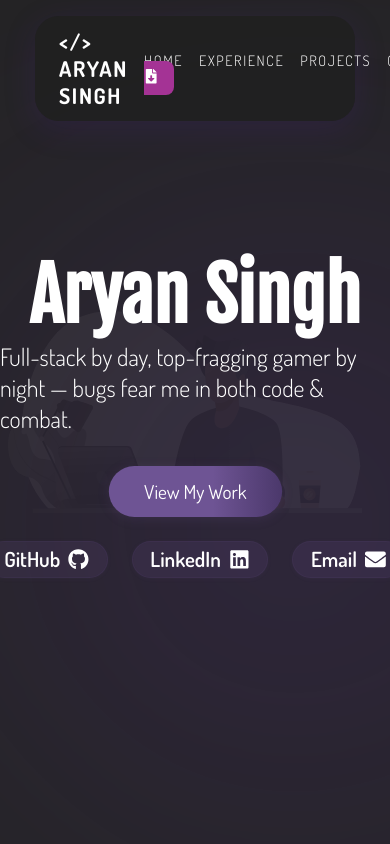
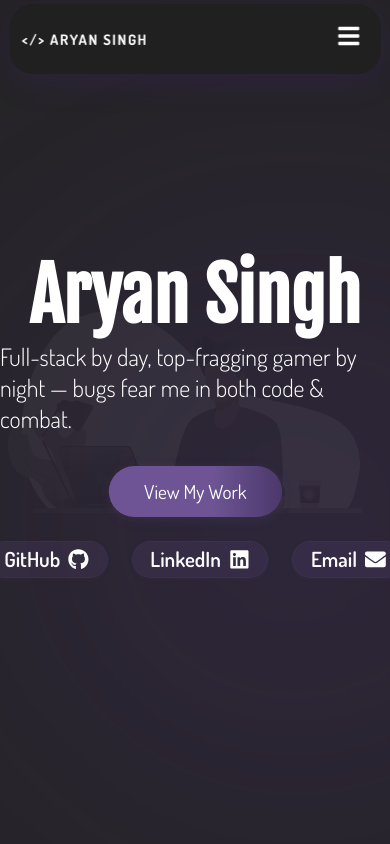
Before and after one commit to dimssu/Dissu-Portfolio, a React (Vite) app: page /home in a window 390 px wide. Shown: the top 844 px of the page. Built offline with nearby package versions, Linux system fonts and the light colour scheme.

Commit message:
Made navbar responsive

```diff
--- a/src/Components/NavBar/Navbar.module.scss
+++ b/src/Components/NavBar/Navbar.module.scss
@@ -24,10 +24,56 @@
     transition: background 0.5s ease, box-shadow 0.5s, backdrop-filter 0.5s;
     backdrop-filter: blur(0px);
 
+    .NavbarLogo {
+        h1 {
+            margin: 0;
+            font-size: 1.2rem;
+
+            @media (max-width: 768px) {
+                font-size: 1rem;
+            }
+
+            @media (max-width: 480px) {
+                font-size: 0.9rem;
+            }
+        }
+    }
+
+    .NavbarLinksContainer {
+        display: flex;
+        align-items: center;
+        gap: 1rem;
+
+        @media (max-width: 768px) {
+            gap: 0.5rem;
+        }
+    }
+
+    // Desktop Navigation
+    .DesktopNav {
+        @media (max-width: 768px) {
+            display: none;
+        }
+    }
+
     .NavbarLink {
         text-decoration: none;
         color: #fff;
         margin-right: 1rem;
+        transition: color 0.3s ease;
+
+        &:hover {
+            color: #a43395;
+        }
+
+        &:last-child {
+            margin-right: 0;
+        }
+
+        @media (max-width: 768px) {
+            margin-right: 0.5rem;
+            font-size: 0.8rem;
+        }
     }
 
     .ResumeLink {
@@ -39,6 +85,115 @@
         margin-right: 1rem;
         font-size: 0.9rem;
         letter-spacing: 0.1rem;
+        transition: background-color 0.3s ease, transform 0.2s ease;
+
+        &:hover {
+            background-color: #8a2d7e;
+            transform: translateY(-1px);
+        }
+
+        &:last-child {
+            margin-right: 0;
+        }
+
+        @media (max-width: 768px) {
+            padding: 0.4rem 0.8rem;
+            font-size: 0.8rem;
+            margin-right: 0;
+        }
+    }
+
+    // Mobile Hamburger Button
+    .MobileMenuButton {
+        display: none;
+        background: none;
+        border: none;
+        color: #fff;
+        font-size: 1.5rem;
+        cursor: pointer;
+        padding: 0.5rem;
+        border-radius: 0.25rem;
+        transition: color 0.3s ease, background-color 0.3s ease;
+
+        &:hover {
+            color: #a43395;
+            background-color: rgba(255, 255, 255, 0.1);
+        }
+
+        @media (max-width: 768px) {
+            display: block;
+        }
+    }
+
+    // Mobile Navigation Menu
+    .MobileNav {
+        position: absolute;
+        top: 100%;
+        left: 0;
+        right: 0;
+        background: rgba(32, 32, 32, 0.95);
+        backdrop-filter: blur(16px);
+        border-radius: 1rem;
+        margin-top: 0.5rem;
+        padding: 1rem;
+        display: none;
+        flex-direction: column;
+        gap: 0.75rem;
+        box-shadow: 0 8px 32px 0 rgba(78, 31, 148, 0.3);
+        border: 1px solid rgba(255, 255, 255, 0.1);
+
+        @media (max-width: 768px) {
+            display: flex;
+            opacity: 0;
+            transform: translateY(-10px);
+            pointer-events: none;
+            transition: opacity 0.3s ease, transform 0.3s ease;
+        }
+    }
+
+    .MobileNavOpen {
+        @media (max-width: 768px) {
+            opacity: 1;
+            transform: translateY(0);
+            pointer-events: all;
+        }
+    }
+
+    .MobileNavLink {
+        text-decoration: none;
+        color: #fff;
+        padding: 0.75rem;
+        border-radius: 0.5rem;
+        transition: background-color 0.3s ease, color 0.3s ease;
+        text-align: center;
+
+        &:hover {
+            background-color: rgba(164, 51, 149, 0.2);
+            color: #a43395;
+        }
+    }
+
+    .MobileResumeLink {
+        text-decoration: none;
+        background-color: #a43395;
+        color: #fff;
+        padding: 0.75rem;
+        border-radius: 0.5rem;
+        font-weight: 500;
+        text-align: center;
+        transition: background-color 0.3s ease, transform 0.2s ease;
+
+        &:hover {
+            background-color: #8a2d7e;
+            transform: translateY(-1px);
+        }
+
+        span {
+            display: flex;
+            align-items: center;
+            justify-content: center;
+            gap: 0.5rem;
+        }
     }
 }
 
@@ -48,3 +203,37 @@
     backdrop-filter: blur(16px);
     border: 1px solid rgba(255,255,255,0.08);
 }
+
+// Mobile specific adjustments
+@media (max-width: 768px) {
+    .Navbar {
+        width: 90vw;
+        padding: 0.75rem 1rem;
+        top: 0.5rem;
+
+        .NavbarLogo {
+            flex: 1;
+        }
+    }
+}
+
+@media (max-width: 480px) {
+    .Navbar {
+        width: 95vw;
+        padding: 0.75rem 0.75rem;
+        top: 0.25rem;
+        font-size: 0.8rem;
+
+        .MobileNav {
+            margin-top: 0.25rem;
+            padding: 0.75rem;
+            gap: 0.5rem;
+        }
+
+        .MobileNavLink,
+        .MobileResumeLink {
+            padding: 0.6rem;
+            font-size: 0.9rem;
+        }
+    }
+}
--- a/src/Components/NavBar/Navbar.tsx
+++ b/src/Components/NavBar/Navbar.tsx
@@ -1,6 +1,6 @@
 import { useEffect, useState } from 'react';
 import styles from './Navbar.module.scss';
-import { FaFileDownload } from 'react-icons/fa';
+import { FaFileDownload, FaBars, FaTimes } from 'react-icons/fa';
 import resume from '../../assets/Aryan Resume.pdf';
 
 const NAV_LINKS = [
@@ -17,6 +17,7 @@ const NAVBAR_OFFSET_OTHERS = 150;
 
 const Navbar = () => {
   const [scrolled, setScrolled] = useState(false);
+  const [mobileMenuOpen, setMobileMenuOpen] = useState(false);
 
   useEffect(() => {
     const handleScroll = () => {
@@ -26,11 +27,30 @@ const Navbar = () => {
     return () => window.removeEventListener('scroll', handleScroll);
   }, []);
 
+  // Close mobile menu when clicking outside
+  useEffect(() => {
+    const handleClickOutside = (event: MouseEvent) => {
+      const navbar = document.querySelector(`.${styles.Navbar}`);
+      if (navbar && !navbar.contains(event.target as Node)) {
+        setMobileMenuOpen(false);
+      }
+    };
+
+    if (mobileMenuOpen) {
+      document.addEventListener('mousedown', handleClickOutside);
+    }
+
+    return () => {
+      document.removeEventListener('mousedown', handleClickOutside);
+    };
+  }, [mobileMenuOpen]);
+
   const handleNavClick = (target: string) => (e: React.MouseEvent) => {
     e.preventDefault();
 
     if (target === 'download-resume') {
       window.open(resume, '_blank');
+      setMobileMenuOpen(false); // Close mobile menu after action
       return;
     }
 
@@ -39,7 +59,12 @@ const Navbar = () => {
       const offset = (target === 'home-section' || target === 'experience-section') ? NAVBAR_OFFSET_HOME : NAVBAR_OFFSET_OTHERS;
       const y = el.getBoundingClientRect().top + window.pageYOffset - offset;
       window.scrollTo({ top: y, behavior: 'smooth' });
+      setMobileMenuOpen(false); // Close mobile menu after navigation
     }
+  };
+
+  const toggleMobileMenu = () => {
+    setMobileMenuOpen(!mobileMenuOpen);
   };
 
   return (
@@ -47,7 +72,9 @@ const Navbar = () => {
       <div className={styles.NavbarLogo}>
         <h1> {'</>'} Aryan Singh</h1>
       </div>
-      <div className={styles.NavbarLinksContainer}>
+
+      {/* Desktop Navigation */}
+      <div className={`${styles.NavbarLinksContainer} ${styles.DesktopNav}`}>
         {NAV_LINKS.map(link => (
           <a
             key={link.target}
@@ -59,6 +86,29 @@ const Navbar = () => {
           </a>
         ))}
       </div>
+
+      {/* Mobile Hamburger Button */}
+      <button
+        className={styles.MobileMenuButton}
+        onClick={toggleMobileMenu}
+        aria-label="Toggle mobile menu"
+      >
+        {mobileMenuOpen ? <FaTimes /> : <FaBars />}
+      </button>
+
+      {/* Mobile Navigation Menu */}
+      <div className={`${styles.MobileNav} ${mobileMenuOpen ? styles.MobileNavOpen : ''}`}>
+        {NAV_LINKS.map(link => (
+          <a
+            key={link.target}
+            href={`#${link.target}`}
+            className={link.label === 'Resume' ? styles.MobileResumeLink : styles.MobileNavLink}
+            onClick={handleNavClick(link.target)}
+          >
+            {link.label === 'Resume' ? <span>{link.label} <FaFileDownload /></span> : link.label}
+          </a>
+        ))}
+      </div>
     </nav>
   );
 };
```
